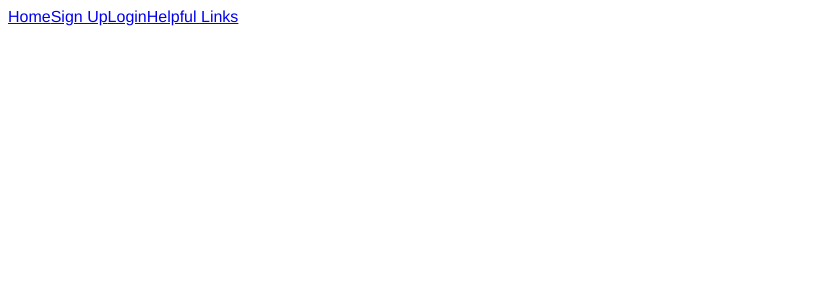
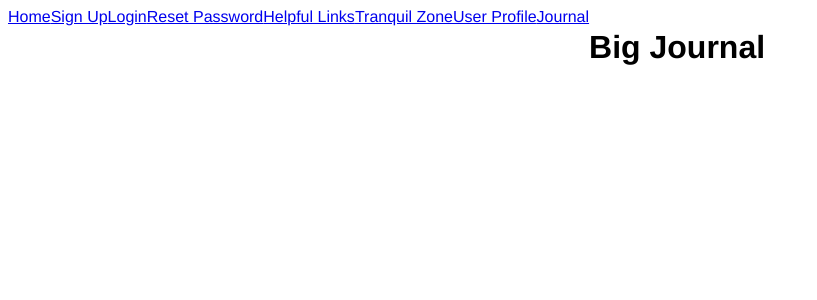
Before and after one commit to r-lawrenson/projectIlluminate, a React (Create React App) app: page /journal in a window 1280 px wide. Shown: the top 300 px of the page, without its empty margins (0-817 px from the left). Built offline with nearby package versions, Linux system fonts and the light colour scheme; no server answers.

Commit message:
all links

```diff
--- a/src/App.js
+++ b/src/App.js
@@ -14,6 +14,7 @@ import { ResetPassword } from './pages/ResetPassword'
 import { HelpfulLinks } from './pages/HelpfulLinks'
 import { TranquilZone } from './pages/TranquilZone'
 import { UserProfile } from './pages/UserProfile'
+import { Journal } from './pages/Journal'
 
 const App = () => {
   // const [userInput, setUserInput] = useState()
@@ -32,16 +33,21 @@ const App = () => {
         <Link to="/">Home</Link>
         <Link to="/signup">Sign Up</Link>
         <Link to="/login">Login</Link>
-        {/* <Link to="/resetpassword">Reset Password</Link> */}
+        <Link to="/resetpassword">Reset Password</Link>
         <Link to="/helpfullinks">Helpful Links</Link>
-        {/* <Link to="/tranquilzone">Tranquil Zone</Link> */}
-        {/* <Link to="/userprofile">User Profile</Link> */}
+        <Link to="/tranquilzone">Tranquil Zone</Link>
+        <Link to="/userprofile">User Profile</Link>
+        <Link to="/journal">Journal</Link>
       </nav>
       <Routes>
         <Route path="/" element={<Home />}/>
         <Route path="/signup" element={<SignUp />}/>
         <Route path="/login" element={<LogIn />}/>
         <Route path="/helpfullinks" element={<HelpfulLinks />}/>
+        <Route path="/journal" element={<Journal />}/>
+        <Route path="/tranquilzone" element={<TranquilZone />}/>
+        <Route path="/userprofile" element={<UserProfile />}/>
+        <Route path="/resetpassword" element={<ResetPassword />}/>
       </Routes>
       </BrowserRouter>
 
--- /dev/null
+++ b/src/pages/Journal.js
@@ -0,0 +1,7 @@
+export const Journal = () => {
+    return (
+        <div>
+            <h1>Big Journal</h1>
+        </div>
+    )
+}
--- a/src/pages/UserProfile.js
+++ b/src/pages/UserProfile.js
@@ -0,0 +1,7 @@
+export const UserProfile = () => {
+    return (
+        <div>
+            <h1>User Profile</h1>
+        </div>
+    )
+}
```
